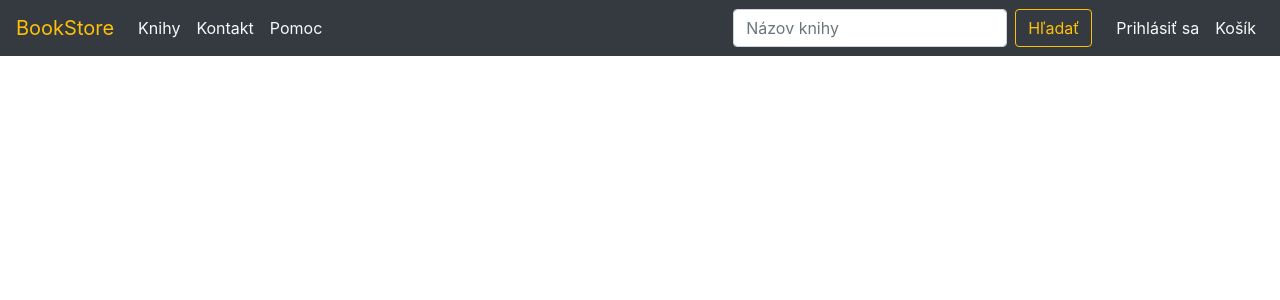
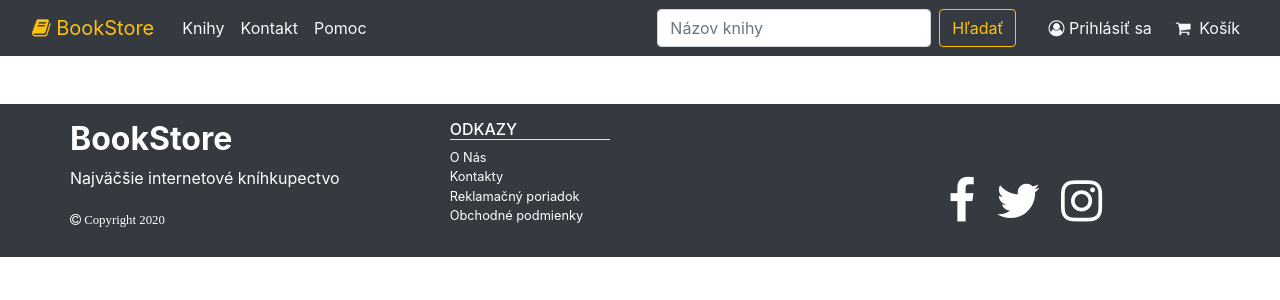
Before and after one commit to snap22/Bookstore, a Flask app: page / in a window 1280 px wide. Shown: the top 300 px of the page. Run offline with Flask 2, Linux system fonts and the light colour scheme; some libraries are stand-ins or nearby versions.

Commit message:
Basic layout & some routes
navabr, footer, ...

```diff
--- a/project/main/routes.py
+++ b/project/main/routes.py
@@ -1,8 +1,18 @@
 from flask import Blueprint, redirect, url_for, render_template
+from flask_login import current_user
+from project.models import Post
 
 main = Blueprint("main", __name__)
 
 @main.route("/")
 @main.route("/home/")
 def home():
-    return render_template("layout.html", title="Home")
+    return render_template("main/home.html", title="Home")
+
+@main.route("/contact/")
+def contact():
+    return render_template("main/contact.html", title="Home")
+
+@main.route("/about/")
+def about():
+    return render_template("main/about.html", title="Home")
--- a/project/templates/layout.html
+++ b/project/templates/layout.html
@@ -3,26 +3,29 @@
 <head>
     <meta charset="UTF-8">
     <meta name="viewport" content="width=device-width, initial-scale=1, shrink-to-fit=no">
-    <link rel="stylesheet" href="https://stackpath.bootstrapcdn.com/bootstrap/4.5.0/css/bootstrap.min.css" integrity="sha384-9aIt2nRpC12Uk9gS9baDl411NQApFmC26EwAOH8WgZl5MYYxFfc+NcPb1dKGj7Sk" crossorigin="anonymous">
+    <link rel="stylesheet" href="https://cdnjs.cloudflare.com/ajax/libs/font-awesome/4.7.0/css/font-awesome.min.css">   <!-- social media icons -->
+    <link rel="stylesheet" href="https://stackpath.bootstrapcdn.com/bootstrap/4.5.0/css/bootstrap.min.css" integrity="sha384-9aIt2nRpC12Uk9gS9baDl411NQApFmC26EwAOH8WgZl5MYYxFfc+NcPb1dKGj7Sk" crossorigin="anonymous"> <!-- Bootstrap -->
     <link rel="stylesheet" href="{{ url_for('static', filename='main.css') }}">
     <title>Bookstore - {{ title }}</title>
 </head>
 <body>
     <!-- Navigation bar -->
 
-    <nav class="navbar navbar-expand-lg navbar-dark bg-dark">
-        <a class="navbar-brand text-warning" href="#">
-            <!-- <img src="{{ url_for('static', filename='pictures/main/books-2.png') }}" alt="books icon" width="30" height="30"> -->
-            <!-- ToDo ICON  -->
+    <nav class="navbar navbar-expand-lg navbar-dark bg-dark ">
+        <a class="navbar-brand text-warning ml-3" href="{{ url_for('main.home') }}">
+            <span class="fa fa-book"></span>
             BookStore
         </a>
         <button class="navbar-toggler" type="button" data-toggle="collapse" data-target="#navbarNav" aria-controls="navbarNav" aria-expanded="false" aria-label="Toggle navigation">
           <span class="navbar-toggler-icon"></span>
         </button>
         <div class="collapse navbar-collapse" id="navbarNav">
-            <div class="navbar-nav mr-auto"> <!-- mr-auto da na lavu stranu tieto linkz  -->
-                <a class="nav-item nav-link text-light" href="#">Knihy</a>
-                <a class="nav-item nav-link text-light" href="#">Kontakt</a>
+            <div class="navbar-nav mr-auto "> <!-- mr-auto da na lavu stranu tieto linkz  -->
+
+                <!-- Possible Dropdown pre zanre -->
+                <a class="nav-item nav-link text-light ml-1" href="#">Knihy</a>
+
+                <a class="nav-item nav-link text-light" href="{{ url_for('main.contact') }}">Kontakt</a>
                 <a class="nav-item nav-link text-light" href="#">Pomoc</a>
 
 
@@ -39,16 +42,25 @@
 
 
             <!-- Zmenia sa linky v zavislosti od toho či je uzivatel prihlaseny -->
-            <div class="navbar-nav">
-                <a class="nav-item nav-link text-light" href="#">Prihlásiť sa</a>
-            </div>
+            {% if current_user.is_authenticated %}
+                <div class="navbar-nav ml-2">
+                    <a class="nav-item nav-link text-light" href="#">
+                        <span class="fa fa-user-circle-o"></span>   Môj účet
+                    </a>
+                </div>
+            {% else %}
+                <div class="navbar-nav ml-2">
+                    <a class="nav-item nav-link text-light" href="#">
+                        <span class="fa fa-user-circle-o"></span>   Prihlásiť sa
+                    </a>
+                </div>
+            {% endif %}
 
             <!-- Dostupné aj ked uživatel nie je prihlaseny -->
-            <div class="navbar-nav">
+            <div class="navbar-nav mr-3 ml-2">
                 <a class="nav-item nav-link text-light" href="#">
-                    <!-- <img src="{{ url_for('static', filename='pictures/main/books-2.png') }}" alt="books icon" width="30" height="30"> -->
-                    <!-- ToDo ICON -->
-                     Košík
+                    <span class="fa fa-shopping-cart mr-sm-1"> </span>
+                    Košík
                 </a>
             </div>
 
@@ -58,10 +70,108 @@
     <!-- Content of the page -->
 
 
+
+
     <div class="content">
         {% block content %}
         {% endblock %}
     </div>
+
+
+
+
+
+    <!-- Footer -->
+    <footer class="page-footer bg-dark pt-3 pb-3 mt-5">
+
+        <div class="container">
+
+            <!-- Info -->
+            <div class="row">
+                <div col-sm-4>
+                    <div class="text-white">
+                        <p class="font-weight-bold h2">
+                            BookStore
+                        </p>
+
+                         <p class=" ">
+                            Najväčšie internetové kníhkupectvo
+                         </p>
+                         <p class="fa fa-copyright small mb-1 mt-auto">
+                            Copyright 2020
+                         </p>
+                    </div>
+                </div>
+            <div class="col-sm-1">
+
+            </div>
+
+            <!-- ODKAZY  -->
+            <div class="col-sm-2 text-white small ">
+                <ul class="list-unstyled ">
+                    <li class="border-bottom h6">
+                        ODKAZY
+                    </li>
+
+                    <li class="">
+                        <a href="{{ url_for('main.about') }}" class="text-white text-decoration-none"> O Nás  </a>
+                    </li>
+
+                    <li class="">
+                        <a href="{{ url_for('main.contact') }}" class="text-white text-decoration-none"> Kontakty </a>
+                    </li>
+
+                    <li class="">
+                        <a href="#" class="text-white text-decoration-none"> Reklamačný poriadok </a>
+                    </li>
+
+                    <li class="">
+                        <a href="#" class="text-white text-decoration-none"> Obchodné podmienky </a>
+                    </li>
+                </ul>
+            </div>
+
+            <div class="col-sm-1">
+
+            </div>
+
+
+            <!-- Social Page Buttons -->
+
+            <div class="col-sm-3 ml-auto mt-auto">
+                <div>
+                    <ul class="list-unstyled list-inline m-2">
+
+                        <li class="list-inline-item">
+                            <a  href="#" class="text-white">
+                                <i class="fa fa-facebook fa-3x">  </i>
+                            </a>
+                        </li>
+
+                        <li class="list-inline-item m-2">
+                            <a  href="#" class="text-white">
+                                <i class="fa fa-twitter fa-3x">  </i>
+                            </a>
+                        </li>
+
+                        <li class="list-inline-item m-2">
+                            <a  href="#" class="text-white">
+                                <i class="fa fa-instagram fa-3x">  </i>
+                            </a>
+                        </li>
+
+
+                    </ul>
+                </div>
+            </div>
+            </div>
+
+            </div>  <!-- end of row -->
+
+
+
+
+    </footer>
 
 
     <!-- Bootstrap scripts  -->
--- /dev/null
+++ b/project/templates/main/home.html
@@ -0,0 +1,7 @@
+{% extends "layout.html" %}
+
+{% block content %}
+
+
+
+{% endblock %}
--- /dev/null
+++ b/project/templates/users/basicForm.html
@@ -0,0 +1,4 @@
+{% for field in form.fields %}
+
+
+{% endfor %}
--- /dev/null
+++ b/project/utils/__init__.py
@@ -0,0 +1,3 @@
+# v tomto balicku bude:
+#   -metoda na vygenerovanie nahodneho cisla pre objednavku
+#   -
--- a/run.py
+++ b/run.py
@@ -1,4 +1,4 @@
-from project import create_app
+from project import create_app, db
 
 
 app = create_app()
```
Also changed, not shown: project/__init__.py (+5 -3 lines), project/models.py (+19 -4 lines), project/templates/main/about.html (added, +7 -0 lines), project/templates/main/contact.html (added, +7 -0 lines), project/templates/users/register.html (added, +7 -0 lines), project/demo.db, project/templates/generalForm.html (added), project/users/account/__init__.py (added), project/users/posts/__init__.py (added).
